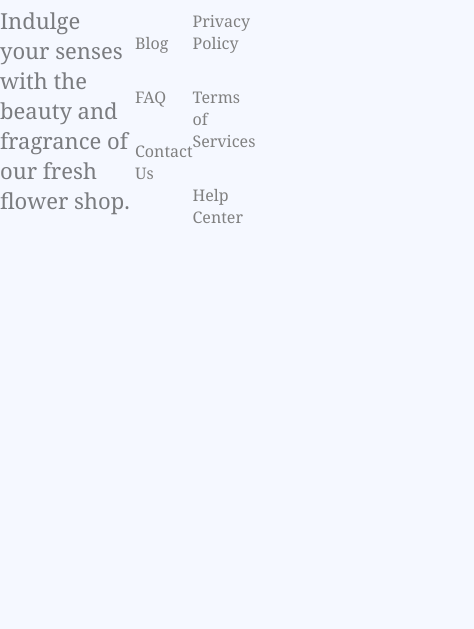
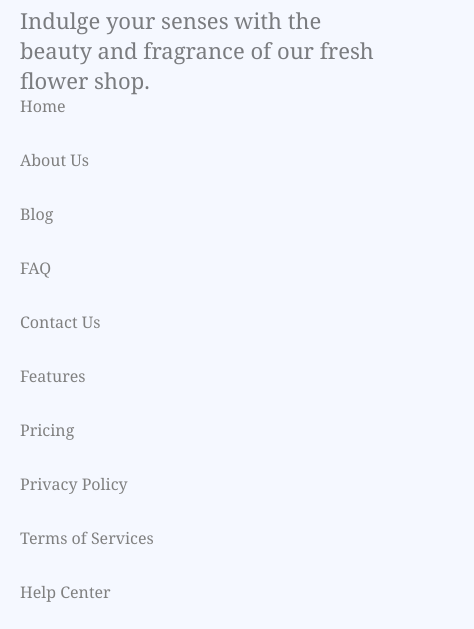
Before and after one commit to ebrahim2355/flower-pot, a plain HTML site: page index.html in a window 390 px wide. Shown: the part 4638-5267 px from the top of the page, 474 px wide, since content can reach past the window. Before the commit the page ends 4898 px from the top, so only its background shows below. Drawn offline with Linux system fonts and the light colour scheme.

Commit message:
done I think

```diff
--- a/styles/style.css
+++ b/styles/style.css
@@ -484,4 +484,10 @@ footer{
     .input-email{
         width: 200%;
     }
+
+
+    footer{
+        flex-direction: column;
+        padding-left: 20px;
+    }
 }
```
